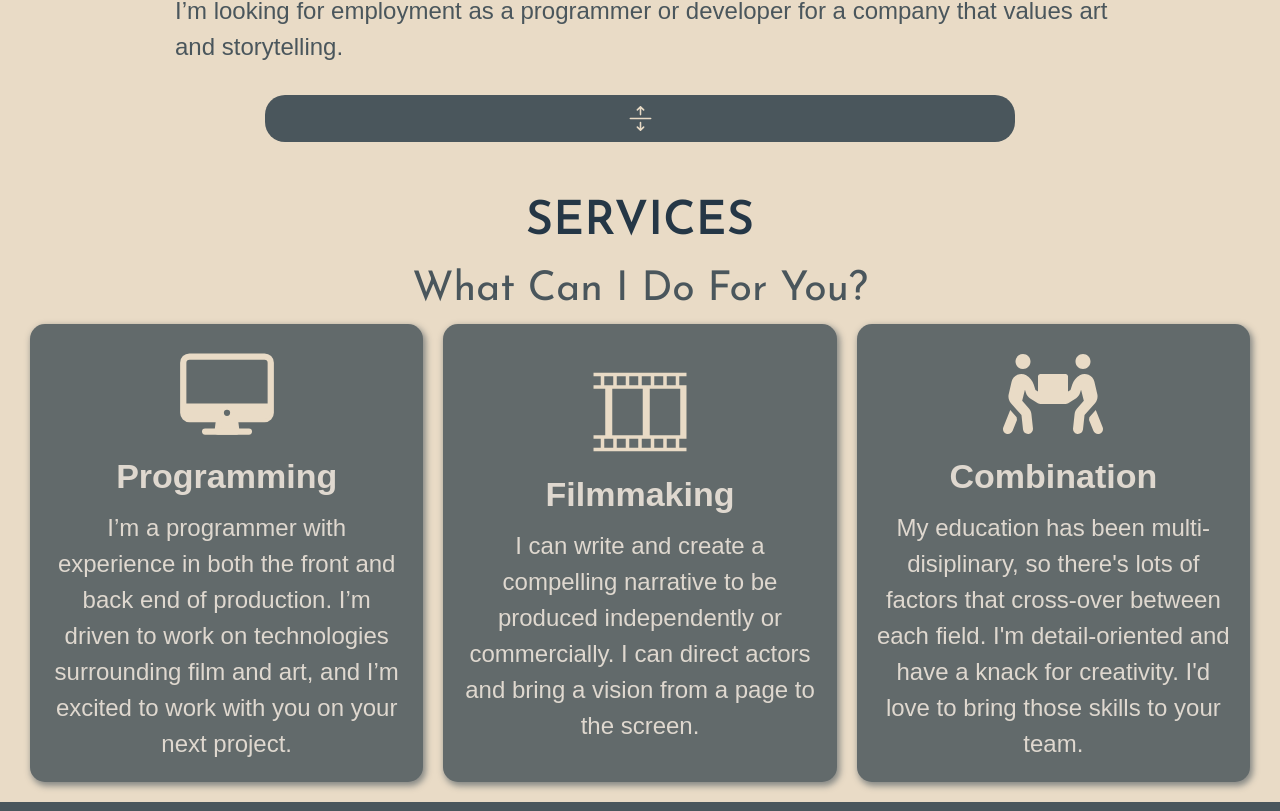
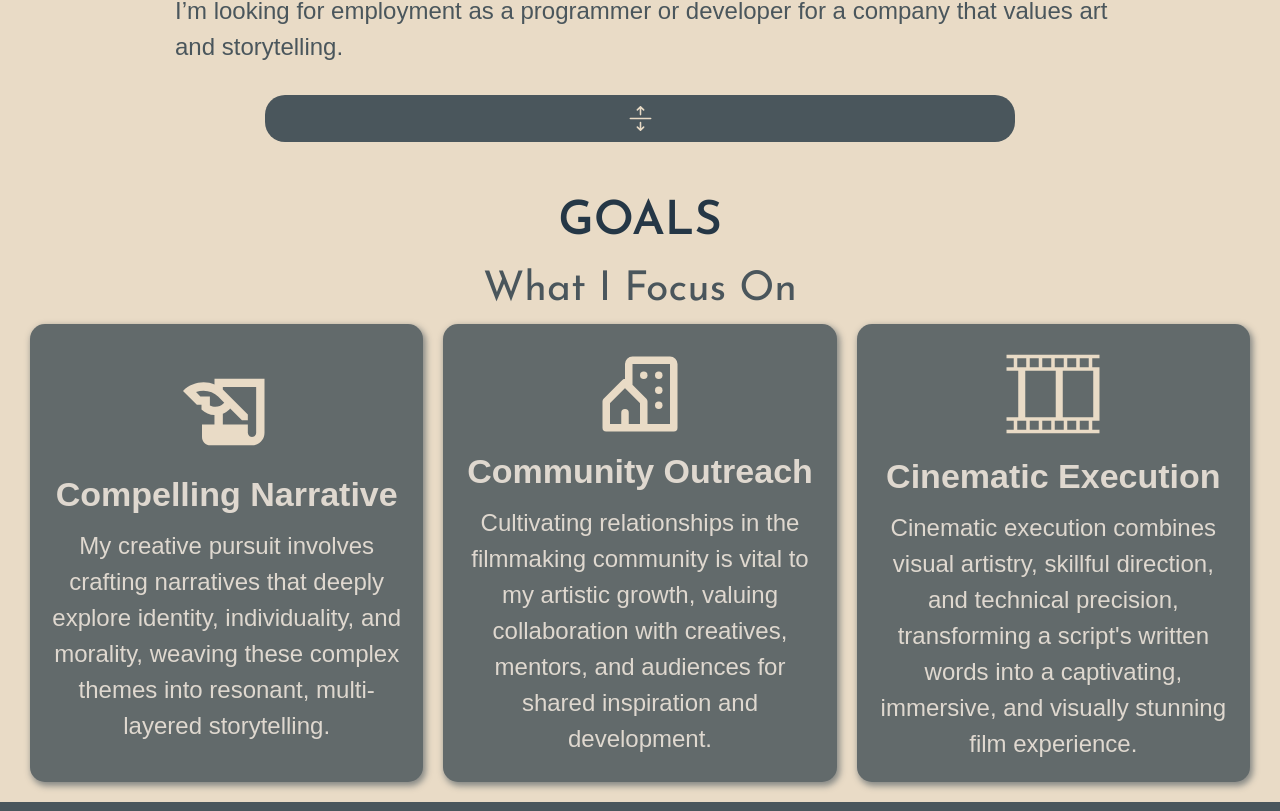
Before and after one commit to brunoarnabar/film-portfolio-deployment, a React (Create React App) app: page / in a window 1280 px wide. Shown: the part 1089-1900 px from the top of the page. Built offline with nearby package versions, Linux system fonts and the light colour scheme; a web font is replaced by a local one.

Commit message:
Fellowship Changes

```diff
--- a/src/App.jsx
+++ b/src/App.jsx
@@ -2,7 +2,8 @@ import "./App.scss";
 import Nav from "./Components/Nav/Nav";
 import Landing from "./Components/Landing/Landing";
 import About from "./Components/About/About";
-import Service from "./Components/Service/Service";
+// import Service from "./Components/Service/Service";
+import Goals from "./Components/Goals/Goals";
 import Contact from "./Components/Contact/Contact";
 import Sample from "./Components/Sample/Sample";
 // import Skill from "./Components/Skill/Skill";
@@ -18,7 +19,8 @@ export default function App() {
       <Nav />
       <Landing />
       <About />
-      <Service />
+      <Goals />
+      {/* <Service /> */}
       {/* <Skill /> */}
       <Sample />
       {/* <Philosophy /> */}
--- a/src/Components/About/About.jsx
+++ b/src/Components/About/About.jsx
@@ -148,7 +148,7 @@ export default function About() {
             initial="hidden"
             animate={aboutVisible ? "show" : "hidden"}
           >
-            <motion.div className="title" variants={framerItemLeft}>
+            {/* <motion.div className="title" variants={framerItemLeft}>
               Hey!
             </motion.div>
             <motion.div className="textBody" variants={framerItemLeft}>
@@ -172,6 +172,34 @@ export default function About() {
             <motion.div className="textBody" variants={framerItemLeft}>
               I want to use my skills to create art that will entertain, engage,
               and inspire people to consider the world in a different light.
+            </motion.div> */}
+            <motion.div className="title" variants={framerItemLeft}>
+              Hey!
+            </motion.div>
+            <motion.div className="textBody" variants={framerItemLeft}>
+              I’m Bruno&nbsp;Arnabar, a filmmaker with a background in computer
+              programming and degrees from the University of Pittsburgh. I
+              leverage these skills to craft compelling narratives and transform
+              ideas into immersive cinematic experiences.
+            </motion.div>
+            <motion.div className="textBody" variants={framerItemLeft}>
+              I’m pursuing opportunities in filmmaking, aiming to join a team
+              that prioritizes innovative storytelling and values the art of
+              cinema.
+            </motion.div>
+            <motion.div className="title" variants={framerItemLeft}>
+              I’m passionate about…
+            </motion.div>
+            <motion.div className="textBody" variants={framerItemLeft}>
+              diving deep into the world of filmmaking, where technology meets
+              creativity. I draw inspiration from the ever-evolving realm of
+              cinema, a field that consistently breaks new ground and challenges
+              perceptions.
+            </motion.div>
+            <motion.div className="textBody" variants={framerItemLeft}>
+              My goal is to harness my unique blend of technical know-how and
+              creative vision to produce films that not only entertain but also
+              provoke thought and inspire a fresh perspective on the world.
             </motion.div>
           </motion.div>
 
--- a/src/Components/Footer/Footer.jsx
+++ b/src/Components/Footer/Footer.jsx
@@ -28,7 +28,7 @@ function Footer() {
             <a href="https://vimeo.com/brunoarnabar">
               <TbBrandVimeo />
             </a>
-            <a href="https://youtube.com/channel/UCHmzU48QCUVIF9VeTr4f7bg">
+            <a href="https://www.youtube.com/@brunoarnabar7450">
               <TbBrandYoutube />
             </a>
             <a href="https://letterboxd.com/brunardothegoat/">
@@ -39,7 +39,8 @@ function Footer() {
         <div className="FooterAbout">
           <div className="FooterTitle fs-logline ff-heading">Bruno Arnabar</div>
           <div className="FooterText fs-body">
-            Creative programmer. Filmmaker.
+            {/* Creative programmer. Filmmaker. */}
+            Filmmaker.
           </div>
         </div>
       </div>
--- /dev/null
+++ b/src/Components/Goals/GoalEntry.jsx
@@ -0,0 +1,34 @@
+import React, { useEffect, useState, useRef } from "react";
+import "./goals.scss";
+
+export default function GoalEntry({ icon, sub, txt }) {
+  const serviceRef = useRef();
+  const [serviceVisible, setServiceVisible] = useState();
+
+  useEffect(() => {
+    const options = {
+      threshold: 0.2,
+    };
+    const observer = new IntersectionObserver((entries) => {
+      const entry = entries[0];
+
+      setServiceVisible(entry.isIntersecting);
+    }, options);
+    observer.observe(serviceRef.current);
+  }, []);
+
+  return (
+    <div
+      className={`ServiceEntry box-shadow-dark text-neutral-400 ${
+        serviceVisible ? "animateServiceEntry" : ""
+      }`}
+      ref={serviceRef}
+    >
+      {icon}
+      <div className="ServiceCardText">
+        <div className="title text-neutral-200">{sub}</div>
+        <div className="textBody text-neutral-200">{txt}</div>
+      </div>
+    </div>
+  );
+}
--- /dev/null
+++ b/src/Components/Goals/Goals.jsx
@@ -0,0 +1,53 @@
+import "./goals.scss";
+import React from "react";
+import GoalEntry from "./GoalEntry";
+import { MdOutlineHistoryEdu } from "react-icons/md";
+// import { IoDesktopOutline } from "react-icons/io5";
+import { GiFilmStrip } from "react-icons/gi";
+// import { FaPeopleCarry } from "react-icons/fa";
+
+import { TbBuildingCommunity } from "react-icons/tb";
+
+const entryOne = {
+  sub: "Compelling Narrative",
+  txt: "My creative pursuit involves crafting narratives that deeply explore identity, individuality, and morality, weaving these complex themes into resonant, multi-layered storytelling.",
+};
+
+const entryTwo = {
+  sub: "Community Outreach",
+  txt: "Cultivating relationships in the filmmaking community is vital to my artistic growth, valuing collaboration with creatives, mentors, and audiences for shared inspiration and development.",
+};
+
+const entryThree = {
+  sub: "Cinematic Execution",
+  txt: "Cinematic execution combines visual artistry, skillful direction, and technical precision, transforming a script's written words into a captivating, immersive, and visually stunning film experience.",
+};
+
+export default function Service() {
+  return (
+    <div className="ServiceContainer" id="service">
+      <div className="sectionHeading">
+        <div className="heading">GOALS</div>
+        <div className="subHeading wrap-md">What&nbsp;I&nbsp;Focus&nbsp;On</div>
+      </div>
+      <div className="ServiceGrid">
+        <GoalEntry icon={<MdOutlineHistoryEdu size={100} />} {...entryOne} />
+        <GoalEntry
+          icon={
+            <TbBuildingCommunity
+              size={90}
+              // style={{ transform: "rotate(270deg)" }}
+            />
+          }
+          {...entryTwo}
+        />
+        <GoalEntry
+          icon={
+            <GiFilmStrip size={100} style={{ transform: "rotate(270deg)" }} />
+          }
+          {...entryThree}
+        />
+      </div>
+    </div>
+  );
+}
--- /dev/null
+++ b/src/Components/Goals/goals.scss
@@ -0,0 +1,61 @@
+.ServiceContainer {
+  // display
+  display: flex;
+  flex-direction: column;
+  // box-model
+  background-color: var(--clr-neutral-400);
+}
+
+.ServiceGrid {
+  // display
+  display: grid;
+  gap: 2rem;
+  margin-inline: auto;
+  // box-model
+  max-width: 100vw;
+  margin-bottom: 2rem;
+  margin-inline: var(--thick-padding);
+}
+@media (min-width: 37.5em) {
+  .ServiceGrid {
+    grid-auto-columns: minmax(0, 1fr);
+    grid-auto-flow: column;
+  }
+}
+
+.ServiceEntry {
+  // display
+  display: flex;
+  flex-direction: column;
+  justify-content: center;
+  align-items: center;
+  justify-self: center;
+  // box-model
+  margin: 0 auto;
+  padding-top: 2rem;
+  background-color: var(--clr-primary-200);
+  // manipulation
+  opacity: 0;
+  transition: opacity 0.55s ease-in-out;
+  // misc
+  border-radius: 1.5rem;
+}
+
+.animateServiceEntry {
+  // manipulation
+  opacity: 1;
+  transition: opacity 0.75s ease-in-out;
+}
+
+.ServiceCardText {
+  // display
+  display: flex;
+  flex-direction: column;
+  justify-self: center;
+  align-items: center;
+  // box-model
+  max-width: 160ch;
+  margin: 0 2rem;
+  // type
+  text-align: center;
+}
--- a/src/Components/Landing/Landing.jsx
+++ b/src/Components/Landing/Landing.jsx
@@ -55,7 +55,7 @@ export default function Landing() {
       <Typewriter
         className="LandingTypewriter"
         options={{
-          strings: ["SCREENWRITER", "DEVELOPER", "FILMMAKER", "CREATOR"],
+          strings: ["SCREENWRITER", "FILMMAKER", "DEVELOPER", "CREATOR"],
           autoStart: true,
           loop: true,
           delay: 110,
@@ -99,12 +99,19 @@ export default function Landing() {
             >
               Instagram
             </a>
-            &nbsp;
+            {/* &nbsp;
             <a
               className="link-poster-accent bottom"
               href="https://vimeo.com/brunoarnabar"
             >
               Vimeo,&nbsp;
+            </a> */}
+            &nbsp;
+            <a
+              className="link-poster-accent bottom"
+              href="https://www.youtube.com/@brunoarnabar7450"
+            >
+              Youtube,&nbsp;
             </a>
           </div>
         </div>
```
